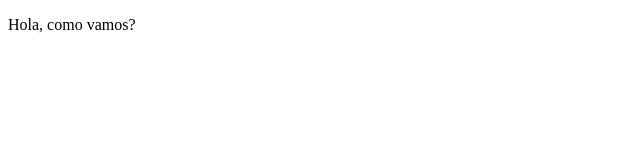
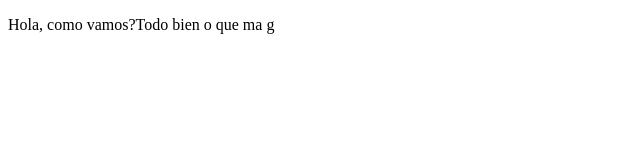
Before and after one commit to martinangel09/proyectoDemoCursoPrework, a plain HTML site: page index.html in a window 1280 px wide. Shown: the whole page, without its empty margins (0-640 px from the left). Drawn offline with Linux system fonts and the light colour scheme.

```diff
--- a/index.html
+++ b/index.html
@@ -8,7 +8,7 @@
 </head>
 <body>
     <p>
-     Hola, como vamos?
+     Hola, como vamos?Todo bien o que ma g
     </p>
 </body>
 </html>
```
